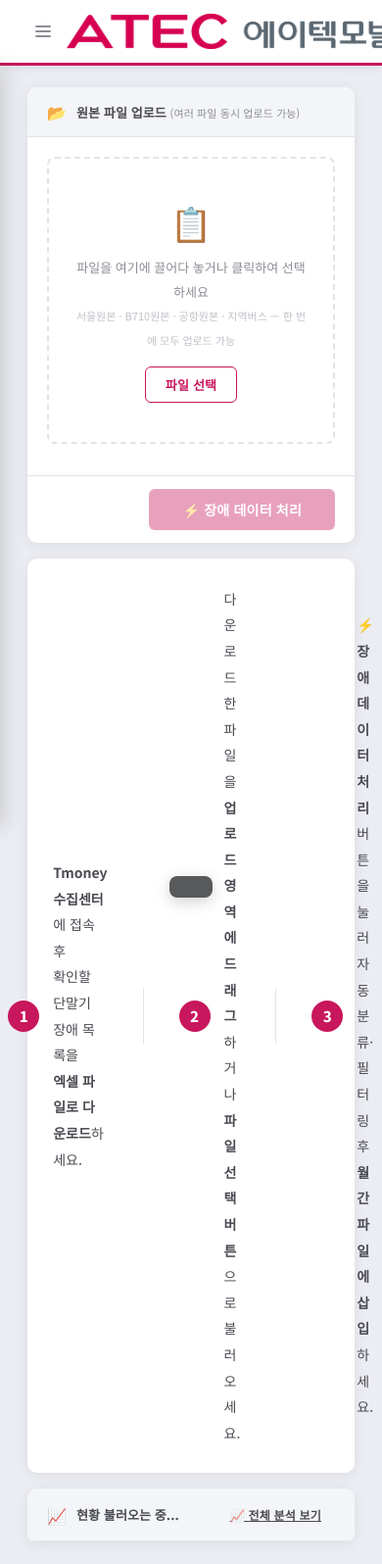
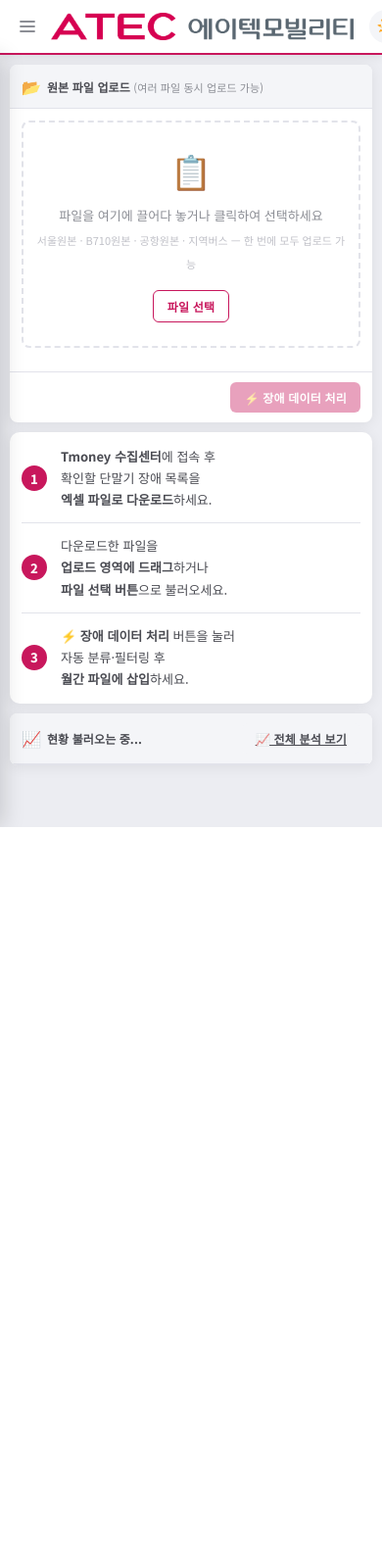
Before and after one commit to Han-sw1/hsw, a Flask app: page / in a window 390 px wide; the page is wider, and only the part inside the window is pictured. Shown: that part at 98% size. After the commit the page ends 844 px from the top of that part, so only its background shows below. Run offline with Flask 3, Linux system fonts and the light colour scheme; the visitor is signed in with stand-in values (Sample User, id 1); data that the repository does not hold is empty; some libraries are stand-ins or nearby versions.

Commit message:
모바일 반응형 + 사이드바 토글 버그 수정
- 모바일/데스크탑 전환 시 사이드바 클래스 충돌 제거
- initSidebar()로 리사이즈 시 상태 재초기화
- sidebar-mobile-open에 !important로 desktop 클래스 충돌 방지
- 모바일 포괄적 CSS 추가:
  - 헤더 패딩 축소, 600px이하 타이틀 숨김
  - main 패딩/간격 축소
  - 가이드카드 세로방향 전환
  - 카드 패딩 축소
  - 버튼 크기 조정
  - 테이블 폰트/패딩 축소
  - 월간폼 세로 스택

Co-Authored-By: Claude Sonnet 4.6 <noreply@anthropic.com>

```diff
--- a/static/css/style.css
+++ b/static/css/style.css
@@ -474,29 +474,87 @@ body.sidebar-collapsed .page-content {
     z-index: 300;
   }
   body.sidebar-mobile-open .sidebar {
-    transform: translateX(0);
+    transform: translateX(0) !important;
   }
   body.sidebar-mobile-open .sidebar-backdrop {
     display: block;
   }
   .page-content {
     margin-left: 0 !important;
-  }
-  /* desktop 토글 클래스 무시 */
-  body.sidebar-collapsed .sidebar {
-    transform: translateX(-200px);
+    transition: none !important;
   }
 }
-/* 모바일: 헤더 타이틀 숨김 */
+/* ─── 반응형 (태블릿 ~ 900px) ─── */
+@media (max-width: 900px) {
+  .header-inner { padding: 0 16px; }
+  .header-title { font-size: 16px; }
+  .main { padding: 0 16px; margin: 14px 0; gap: 12px; }
+  .guide-card {
+    flex-direction: column;
+    padding: 20px 16px;
+    gap: 12px;
+    align-items: flex-start;
+  }
+  .guide-divider { width: 100%; height: 1px; margin: 0; }
+  .guide-step { padding: 0; }
+}
+
+/* ─── 반응형 (모바일 ~ 600px) ─── */
 @media (max-width: 600px) {
   .header-inner {
+    padding: 0 12px;
     grid-template-columns: auto 1fr;
+    height: 54px;
   }
   .header-title { display: none; }
+  .header { border-bottom-width: 2px; }
+  .sidebar { top: 57px; height: calc(100vh - 57px); }
+  .sidebar-backdrop { inset: 57px 0 0 0; }
+  .page-body { min-height: calc(100vh - 57px); }
+  .logo-img { height: 28px; }
+  .sidebar-toggle-btn svg { width: 18px; height: 18px; }
+  .theme-toggle { width: 28px; height: 28px; font-size: 14px; }
+  .header-divider { height: 20px; }
   .header-user-name { font-size: 12px; }
-}
-@media (max-width: 900px) and (min-width: 601px) {
-  .header-title { font-size: 16px; }
+  .header-user-badge { font-size: 9px; padding: 1px 5px; }
+
+  .main { padding: 0 10px; margin: 10px 0; gap: 10px; }
+
+  .card-header { padding: 10px 12px; gap: 6px; }
+  .card-header h2 { font-size: 12px; }
+  .card-body { padding: 12px; }
+  .card-footer { padding: 10px 12px; }
+  .card { border-radius: 8px; }
+
+  .guide-card { padding: 14px 12px; }
+  .guide-text { font-size: 13px; line-height: 1.7; }
+  .guide-num { width: 26px; height: 26px; font-size: 13px; }
+
+  .drop-zone { padding: 24px 12px; }
+  .drop-text { font-size: 13px; }
+
+  .btn-lg { padding: 9px 20px; font-size: 13px; }
+  .btn-sm { padding: 4px 9px; font-size: 11px; }
+  .btn { padding: 7px 14px; font-size: 12px; }
+
+  .summary-grid { grid-template-columns: repeat(auto-fill, minmax(110px, 1fr)); gap: 8px; }
+  .summary-count { font-size: 22px; }
+
+  .stats-table th, .stats-table td { padding: 8px 10px; font-size: 12px; }
+  .top3-cell { min-width: 120px; font-size: 11px; }
+  .count-cell { font-size: 18px; }
+
+  .monthly-row { flex-direction: column; gap: 10px; }
+  .monthly-row .form-group { min-width: unset; width: 100%; }
+
+  .tab-buttons { gap: 4px; }
+  .tab-btn { padding: 4px 8px; font-size: 10px; }
+
+  .modal { padding: 0; border-radius: 12px; }
+  .modal-header, .modal-body, .modal-footer { padding: 14px 16px; }
+
+  .nav-item { padding: 8px 10px; font-size: 13px; }
+  .nav-section-label { padding: 8px 14px 2px; }
 }
 .sidebar-toggle-btn {
   background: none; border: none; cursor: pointer;
```
Also changed, not shown: static/js/theme.js (+21 -12 lines).
